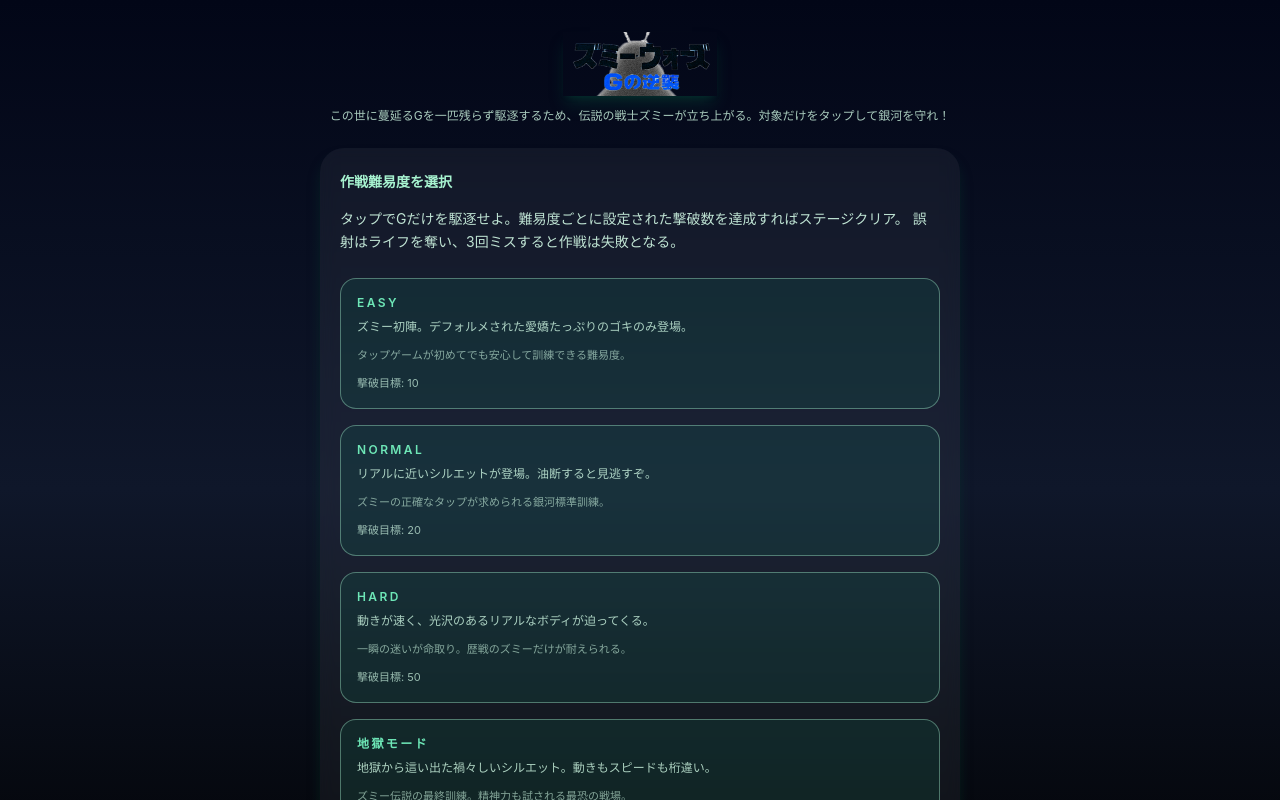
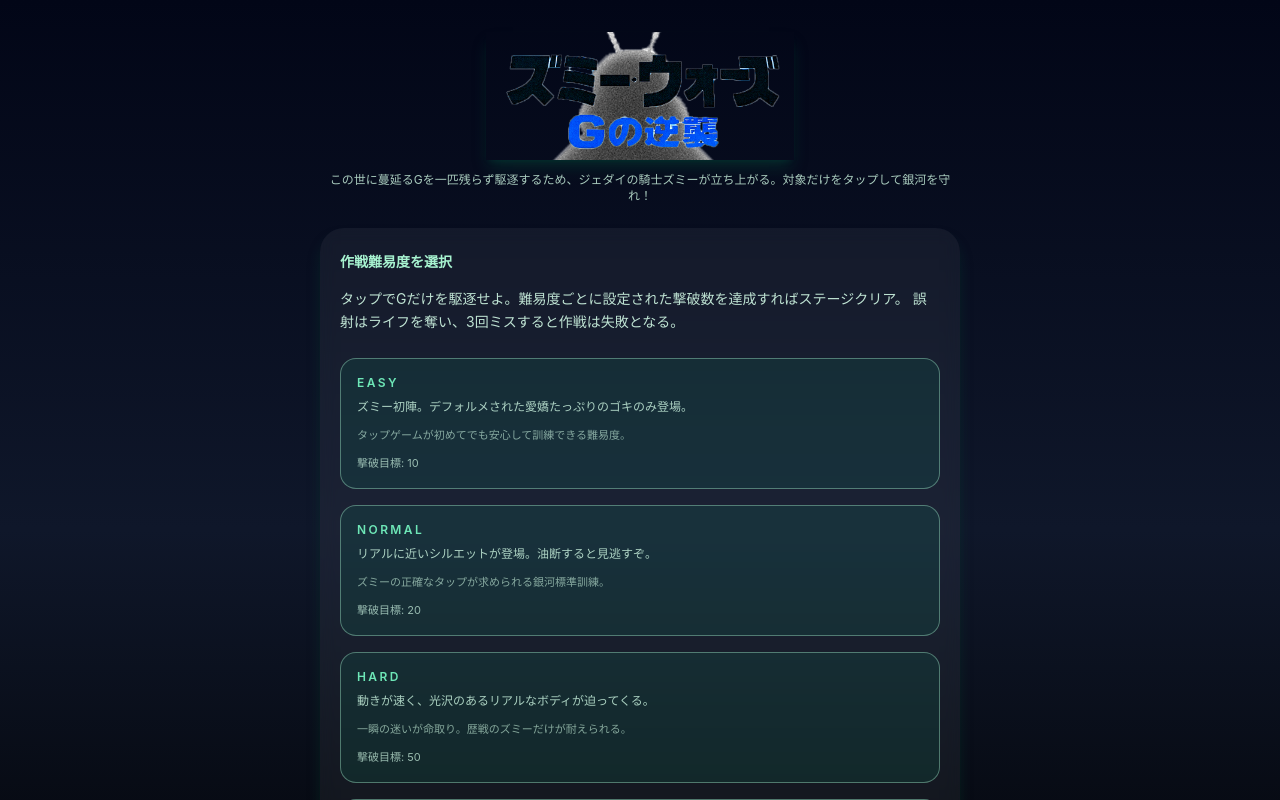
Before and after one commit to rfkdm1011/goki_care, a React (Vite) app: page / in a window 1280 px wide. Shown: the top 800 px of the page. Built offline with nearby package versions, Linux system fonts and the light colour scheme.

Commit message:
Update App.jsx

```diff
--- a/src/App.jsx
+++ b/src/App.jsx
@@ -1101,10 +1101,10 @@ export default function App() {
           <img
             src={logoImage}
             alt="GokiCare ロゴ"
-            className="mx-auto h-16 w-auto shadow-lg shadow-emerald-900/40"
+            className="mx-auto h-32 w-auto shadow-lg shadow-emerald-900/40"
           />
           <p className="text-xs text-emerald-100/80">
-            この世に蔓延るGを一匹残らず駆逐するため、伝説の戦士ズミーが立ち上がる。対象だけをタップして銀河を守れ！
+            この世に蔓延るGを一匹残らず駆逐するため、ジェダイの騎士ズミーが立ち上がる。対象だけをタップして銀河を守れ！
           </p>
         </header>
 
```
